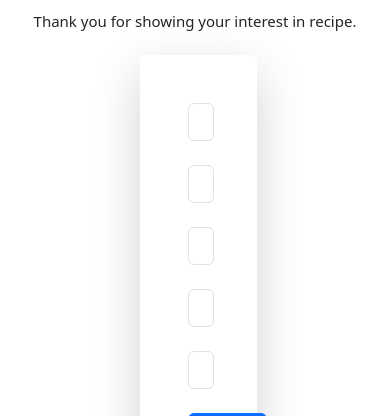
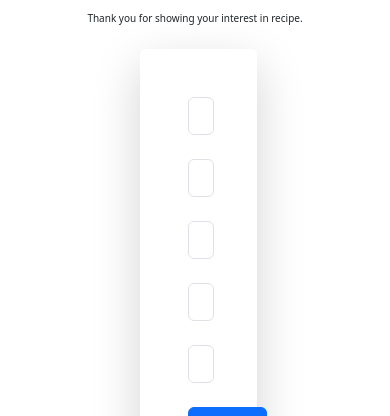
Before and after one commit to einstein2306/recipes, a Django app: page /register in a window 390 px wide. Shown: the top 416 px of the page. Run offline with Django 5.2, Linux system fonts and the light colour scheme.

Commit message:
minor heading

```diff
--- a/recipe/static/recipe/register.css
+++ b/recipe/static/recipe/register.css
@@ -18,8 +18,7 @@
 }
 
 @media(max-width:768px){
-    h1{
+    #heading{
         font-size:10px;
     }
-
 }
```
